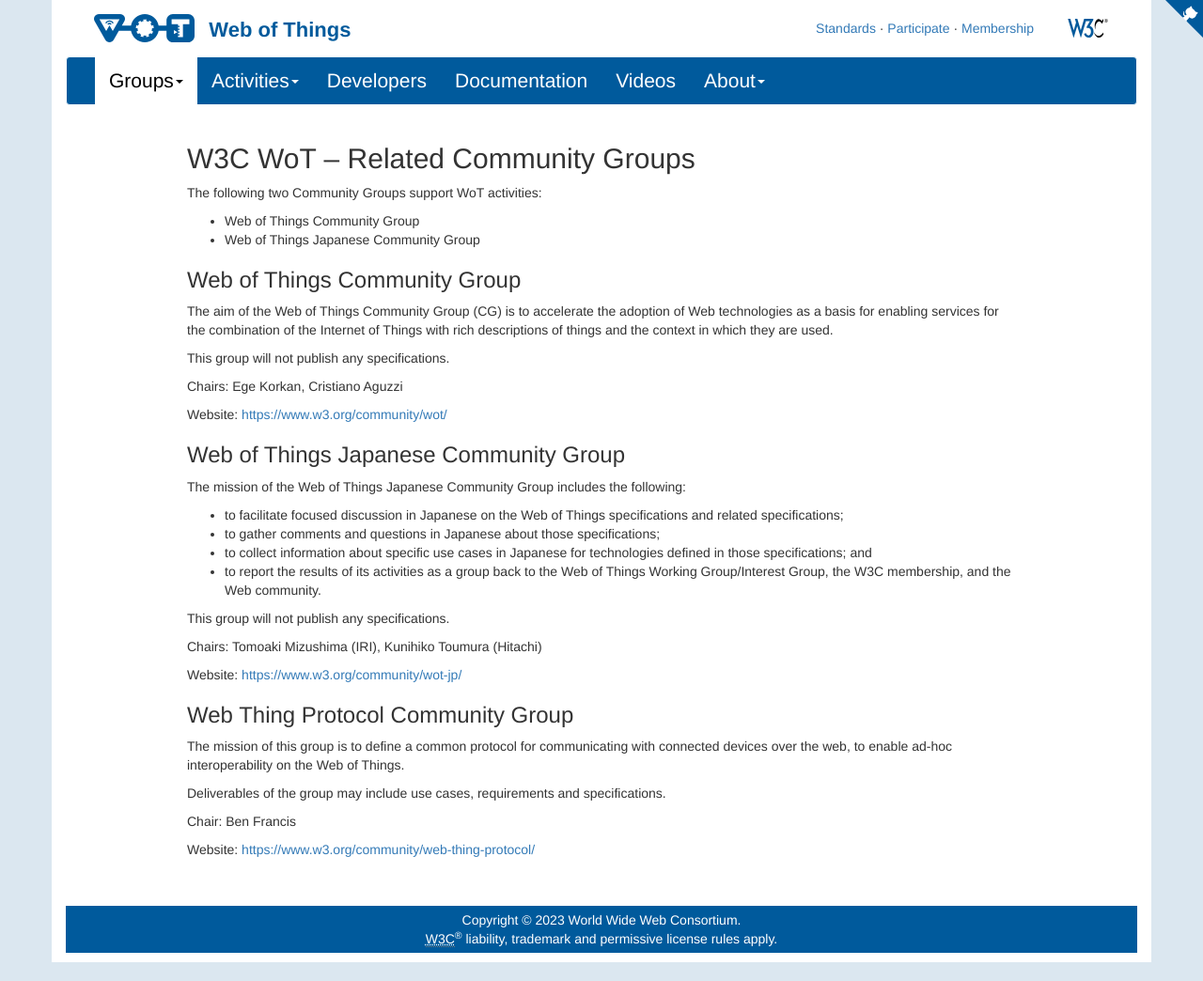
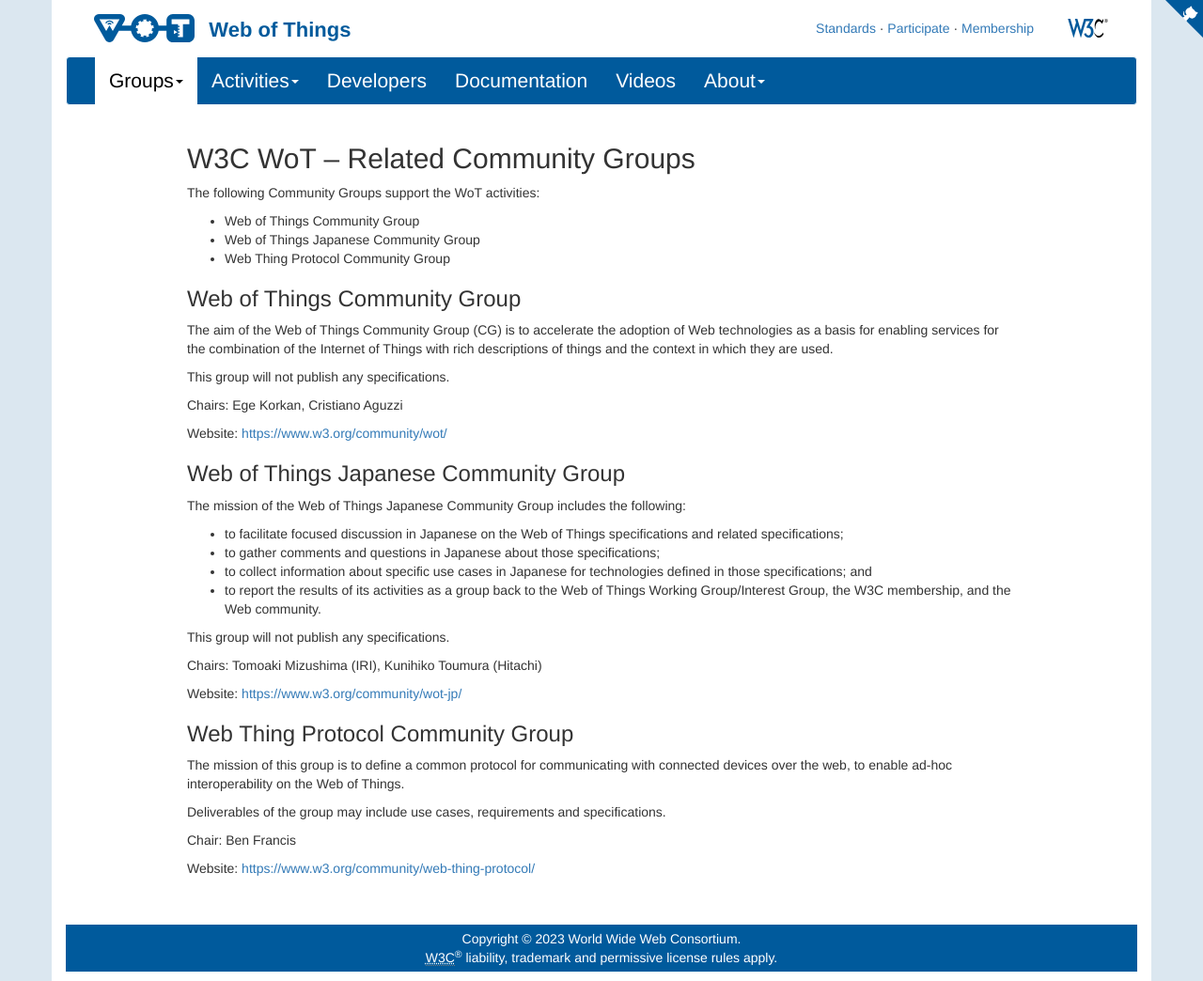
Before and after one commit to w3c/wot-marketing, a Jekyll site: the page built from docs/cg/index.html, in a window 1280 px wide. Shown: the whole page at 94% size. Built offline with Jekyll 4.4.1, drawn with Linux system fonts in a browser that asks for light colours; nearby versions of some CDN libraries; comment, search, counter and statistics services are not loaded.

Commit message:
update list

```diff
--- a/docs/cg/index.html
+++ b/docs/cg/index.html
@@ -6,10 +6,11 @@
 
 <div>
   <h2>W3C WoT – Related Community Groups</h2>
-  <p>The following two Community Groups support WoT activities:</p>
+  <p>The following Community Groups support the WoT activities:</p>
   <ul>
     <li>Web of Things Community Group</li>
     <li>Web of Things Japanese Community Group</li>
+    <li>Web Thing Protocol Community Group</li>
   </ul>
 
   <div>
```
